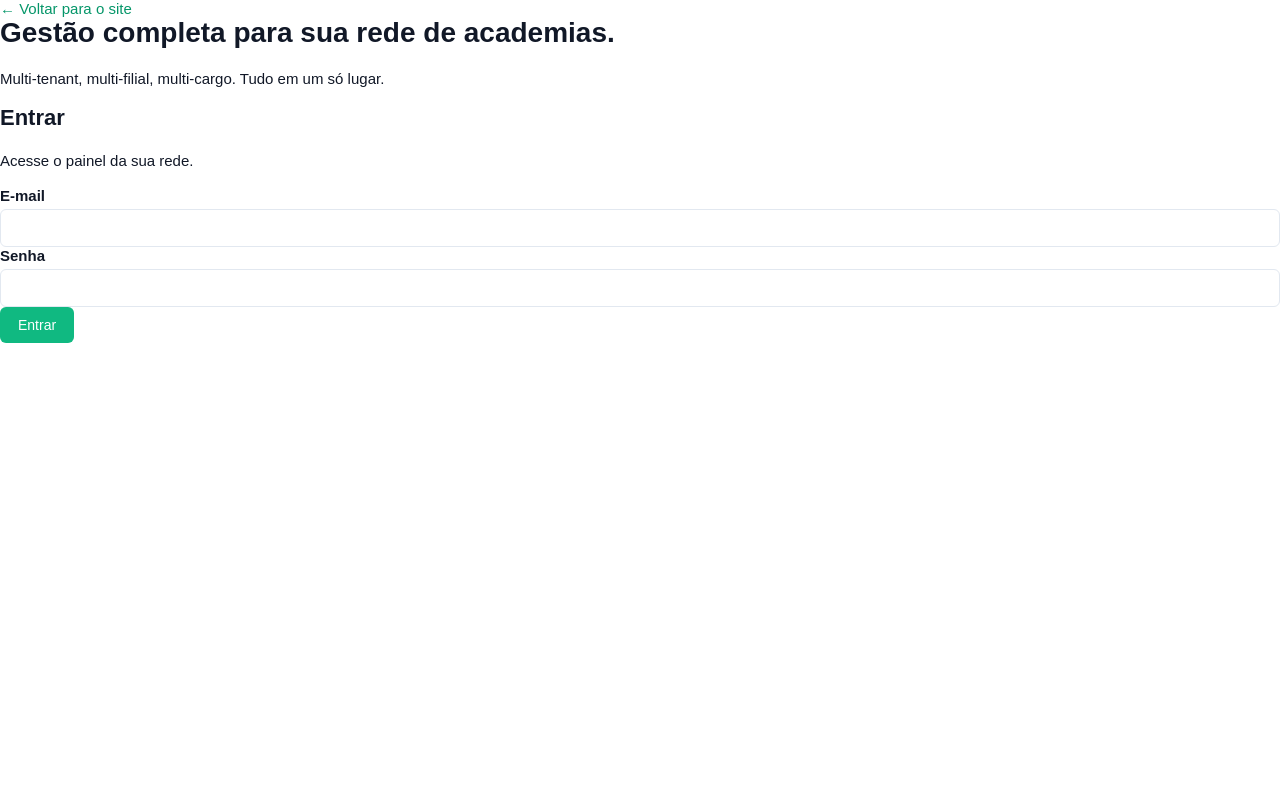
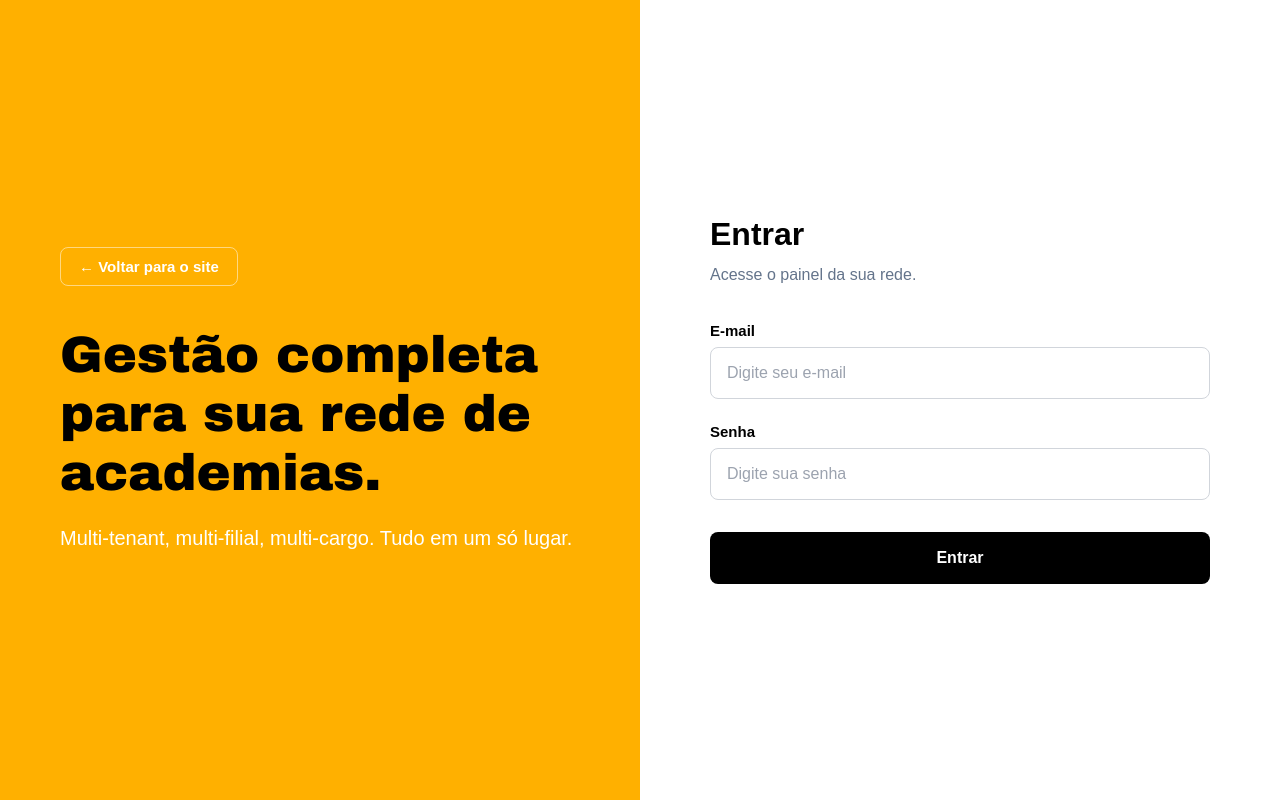
Before and after one commit to vitoria-silvaa/Gymflow, a PHP site: page /Gymflow/app/controllers/LoginController.php?acao=login in a window 1280 px wide. Run offline with PHP 8.4, Linux system fonts and the light colour scheme.

Commit message:
estilizacao tela de login

```diff
--- a/app/views/login/index.php
+++ b/app/views/login/index.php
@@ -4,96 +4,145 @@ if (!isset($erro)) {
     exit;
 }
 ?>
+
 <!DOCTYPE html>
 <html lang="pt-BR">
 
 <head>
     <meta charset="UTF-8">
     <meta name="viewport" content="width=device-width, initial-scale=1.0">
+
     <title>Login - GymCore</title>
+
     <link rel="stylesheet" href="/Gymflow/assets/css/css/global.css">
+    <link rel="stylesheet" href="/Gymflow/assets/css/css/login.css">
+
 </head>
 
 <body>
 
-    <main>
+    <main class="login-page">
 
-        <div>
+        <div class="login-container">
 
-            <!-- Lado esquerdo-->
-            <div>
+            <!-- =========================
+                 LADO ESQUERDO
+            ========================== -->
+            <section class="login-first-column">
 
-                <a href="/Gymflow/index.php">
+                <a
+                    href="/Gymflow/index.php"
+                    class="login-back-link">
                     ← Voltar para o site
                 </a>
 
-                <div>
-                    <h1>
+                <div class="login-introduction">
+
+                    <h1 class="login-title">
                         Gestão completa para sua rede de academias.
                     </h1>
 
-                    <p>
+                    <p class="login-description">
                         Multi-tenant, multi-filial, multi-cargo.
                         Tudo em um só lugar.
                     </p>
+
                 </div>
 
-            </div>
+            </section>
 
-            <!-- Lado direito -->
-            <div>
 
-                <div>
+            <!-- =========================
+                 LADO DIREITO
+            ========================== -->
+            <section class="login-second-column">
 
-                    <h2>
-                        Entrar
-                    </h2>
+                <div class="login-form-container">
 
-                    <p>
-                        Acesse o painel da sua rede.
-                    </p>
+                    <header class="login-header">
 
-                    <!-- Exibição de Erros de Autenticação -->
+                        <h2 class="login-form-title">
+                            Entrar
+                        </h2>
+
+                        <p class="login-form-description">
+                            Acesse o painel da sua rede.
+                        </p>
+
+                    </header>
+
+
+                    <!-- =========================
+                         MENSAGEM DE ERRO
+                    ========================== -->
                     <?php if (!empty($erro)): ?>
-                        <div style="color: #721c24; background-color: #f8d7da; border: 1px solid #f5c6cb; padding: 10px; border-radius: 4px; margin-bottom: 15px; font-weight: bold;">
+
+                        <div
+                            class="login-alert login-alert-error"
+                            role="alert">
+
                             <?php echo htmlspecialchars($erro); ?>
+
                         </div>
+
                     <?php endif; ?>
 
-                    <form action="" method="POST">
 
-                        <div>
+                    <!-- =========================
+                         FORMULÁRIO
+                    ========================== -->
+                    <form
+                        action=""
+                        method="POST"
+                        class="login-form">
 
-                            <label for="email">
+                        <!-- E-mail -->
+                        <div class="form-group">
+
+                            <label
+                                for="email"
+                                class="form-label">
                                 E-mail
                             </label>
 
                             <input
                                 type="email"
-                                class="form-control"
+                                class="form-input"
                                 id="email"
                                 name="email"
                                 value="<?php echo htmlspecialchars($email ?? ''); ?>"
+                                placeholder="Digite seu e-mail"
+                                autocomplete="email"
                                 required>
 
                         </div>
 
-                        <div>
 
-                            <label for="senha">
+                        <!-- Senha -->
+                        <div class="form-group">
+
+                            <label
+                                for="senha"
+                                class="form-label">
                                 Senha
                             </label>
 
                             <input
                                 type="password"
+                                class="form-input"
                                 id="senha"
                                 name="senha"
+                                placeholder="Digite sua senha"
+                                autocomplete="current-password"
                                 required>
 
                         </div>
 
+
+                        <!-- Botão -->
                         <button
-                            type="submit">
+                            type="submit"
+                            class="login-submit-button">
 
                             Entrar
 
@@ -103,7 +152,7 @@ if (!isset($erro)) {
 
                 </div>
 
-            </div>
+            </section>
 
         </div>
 
--- /dev/null
+++ b/assets/css/css/login.css
@@ -0,0 +1,415 @@
+/* ========================================
+   GYMFLOW - TELA DE LOGIN
+   ======================================== */
+
+
+/* =========================
+   PÁGINA
+========================= */
+
+.login-page {
+    width: 100%;
+    min-height: 100vh;
+
+    display: flex;
+    align-items: center;
+    justify-content: center;
+
+    background-color: #0f0f0f;
+}
+
+
+/* =========================
+   CONTAINER PRINCIPAL
+========================= */
+
+.login-container {
+    width: 100%;
+    min-height: 100vh;
+
+    display: flex;
+
+    background-color: var(--cor-branca);
+
+    overflow: hidden;
+}
+
+
+/* =========================
+   LADO ESQUERDO
+========================= */
+
+.login-first-column {
+    width: 50%;
+    padding: 60px;
+
+    display: flex;
+    flex-direction: column;
+    justify-content: center;
+
+    background-color: #ffb000;
+}
+
+
+/* =========================
+   LINK VOLTAR
+========================= */
+
+.login-back-link {
+    display: inline-flex;
+    align-items: center;
+    justify-content: center;
+
+    align-self: flex-start;
+
+    margin-bottom: 40px;
+    padding: 10px 18px;
+
+    border: 1px solid rgba(255, 255, 255, 0.5);
+    border-radius: 8px;
+
+    background-color: transparent;
+    color: var(--cor-branca);
+
+    font-size: 15px;
+    font-weight: 600;
+
+    text-decoration: none;
+
+    transition:
+        background-color 0.2s ease,
+        color 0.2s ease,
+        border-color 0.2s ease;
+}
+
+.login-back-link:hover {
+    background-color: var(--cor-branca);
+    border-color: var(--cor-branca);
+
+    color: #000000;
+}
+
+
+/* =========================
+   APRESENTAÇÃO
+========================= */
+
+.login-introduction {
+    width: 100%;
+    max-width: 650px;
+}
+
+.login-title {
+    margin-bottom: 20px;
+
+    font-family: 'Arial Black', Arial, sans-serif;
+    font-size: clamp(42px, 4vw, 64px);
+    line-height: 1.15;
+
+    color: #000000;
+}
+
+.login-description {
+    max-width: 550px;
+
+    margin: 0;
+
+    color: var(--cor-branca);
+    font-size: 20px;
+    line-height: 1.5;
+}
+
+
+/* =========================
+   LADO DIREITO
+========================= */
+
+.login-second-column {
+    width: 50%;
+    min-height: 100vh;
+
+    padding: 60px;
+
+    display: flex;
+    align-items: center;
+    justify-content: center;
+
+    background-color: var(--cor-branca);
+}
+
+
+/* =========================
+   FORMULÁRIO
+========================= */
+
+.login-form-container {
+    width: 100%;
+    max-width: 500px;
+}
+
+
+/* =========================
+   CABEÇALHO
+========================= */
+
+.login-header {
+    margin-bottom: 35px;
+}
+
+.login-form-title {
+    margin-bottom: 10px;
+
+    font-size: 32px;
+    color: #000000;
+}
+
+.login-form-description {
+    margin: 0;
+
+    font-size: 16px;
+    color: var(--cor-texto-secundario);
+}
+
+
+/* =========================
+   FORM
+========================= */
+
+.login-form {
+    width: 100%;
+
+    display: flex;
+    flex-direction: column;
+
+    gap: 24px;
+}
+
+
+/* =========================
+   GRUPO DO CAMPO
+========================= */
+
+.form-group {
+    width: 100%;
+
+    display: flex;
+    flex-direction: column;
+    gap: 8px;
+}
+
+
+/* =========================
+   LABEL
+========================= */
+
+.form-label {
+    margin-bottom: 0;
+
+    font-size: 15px;
+    font-weight: 600;
+
+    color: #000000;
+}
+
+
+/* =========================
+   INPUT
+========================= */
+
+.form-input {
+    width: 100%;
+    min-height: 52px;
+
+    padding: 14px 16px;
+
+    font-family: inherit;
+    font-size: 16px;
+
+    color: #000000;
+    background-color: #ffffff;
+
+    border: 1px solid #d1d5db;
+    border-radius: 8px;
+
+    outline: none;
+
+    transition:
+        border-color 0.2s ease,
+        box-shadow 0.2s ease,
+        background-color 0.2s ease;
+}
+
+
+/* PLACEHOLDER */
+
+.form-input::placeholder {
+    color: #9ca3af;
+}
+
+
+/* FOCO */
+
+.form-input:focus {
+    border-color: #ffb000;
+
+    background-color: #ffffff;
+
+    box-shadow: 0 0 0 3px rgba(255, 176, 0, 0.15);
+}
+
+
+/* =========================
+   BOTÃO
+========================= */
+
+.login-submit-button {
+    width: 100%;
+    min-height: 52px;
+
+    margin-top: 8px;
+    padding: 14px 18px;
+
+    border: none;
+    border-radius: 8px;
+
+    background-color: #000000;
+    color: var(--cor-branca);
+
+    font-family: inherit;
+    font-size: 16px;
+    font-weight: 700;
+
+    cursor: pointer;
+
+    transition:
+        background-color 0.2s ease,
+        transform 0.2s ease;
+}
+
+.login-submit-button:hover {
+    background-color: #ffb000;
+    color: #000000;
+}
+
+.login-submit-button:active {
+    transform: scale(0.98);
+}
+
+
+/* =========================
+   ALERTA DE ERRO
+========================= */
+
+.login-alert-error {
+    width: 100%;
+
+    margin-bottom: 20px;
+    padding: 14px 16px;
+
+    border: 1px solid #fca5a5;
+    border-radius: 8px;
+
+    background-color: #fee2e2;
+    color: #991b1b;
+
+    font-size: 14px;
+    line-height: 1.4;
+}
+
+
+/* =========================
+   RESPONSIVIDADE
+========================= */
+
+@media (max-width: 900px) {
+
+    .login-first-column,
+    .login-second-column {
+        padding: 40px;
+    }
+
+    .login-title {
+        font-size: 42px;
+    }
+
+    .login-form-container {
+        max-width: 450px;
+    }
+
+}
+
+
+/* =========================
+   MOBILE
+========================= */
+
+@media (max-width: 768px) {
+
+    .login-container {
+        flex-direction: column;
+    }
+
+    .login-first-column,
+    .login-second-column {
+        width: 100%;
+    }
+
+    .login-first-column {
+        min-height: 40vh;
+        padding: 30px;
+    }
+
+    .login-second-column {
+        min-height: 60vh;
+        padding: 40px 30px;
+    }
+
+    .login-title {
+        font-size: 36px;
+    }
+
+    .login-description {
+        font-size: 17px;
+    }
+
+    .login-back-link {
+        align-self: flex-start;
+    }
+
+    .login-form-container {
+        max-width: 100%;
+    }
+
+}
+
+
+/* =========================
+   CELULARES PEQUENOS
+========================= */
+
+@media (max-width: 480px) {
+
+    .login-first-column {
+        min-height: auto;
+        padding: 25px;
+    }
+
+    .login-second-column {
+        min-height: auto;
+        padding: 35px 25px;
+    }
+
+    .login-title {
+        font-size: 30px;
+    }
+
+    .login-form-title {
+        font-size: 28px;
+    }
+
+    .form-input,
+    .login-submit-button {
+        min-height: 50px;
+    }
+
+}
```
